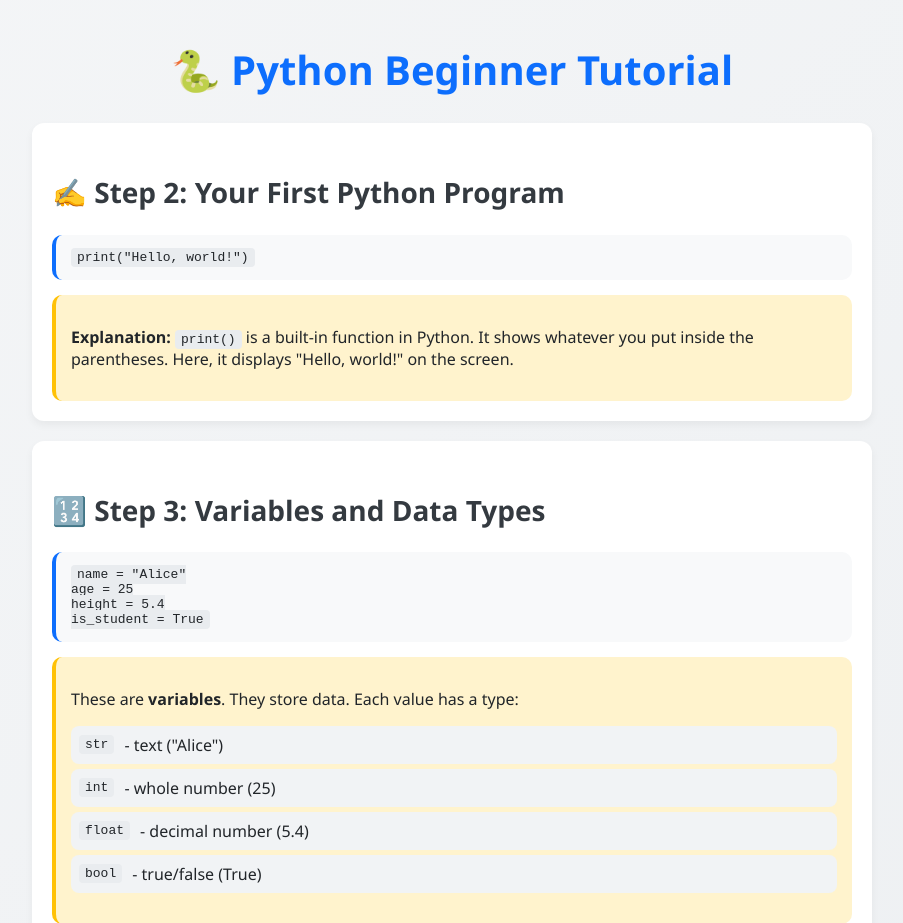
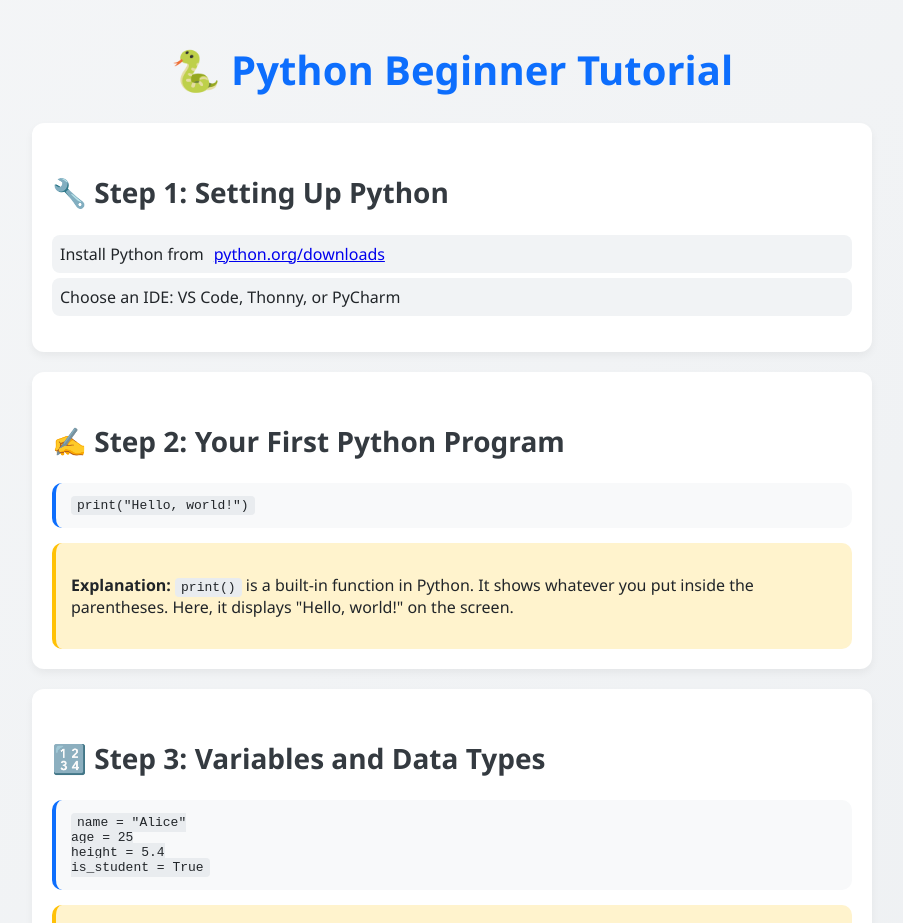
Before and after one commit to liujianing425/CLC-project, a plain HTML site: page index.html in a window 1280 px wide. Shown: the part 1560-2483 px from the top of the page, without its empty margins (188-1091 px from the left). Drawn offline with Linux system fonts and the light colour scheme.

Commit message:
Update index.html

```diff
--- a/index.html
+++ b/index.html
@@ -138,6 +138,13 @@
   </div>
 
   <h1>🐍 Python Beginner Tutorial</h1>
+  <section>
+  <h2>🔧 Step 1: Setting Up Python</h2>
+  <ul>
+    <li>Install Python from <a href="https://www.python.org/downloads">python.org/downloads</a></li>
+    <li>Choose an IDE: VS Code, Thonny, or PyCharm</li>
+  </ul>
+</section>
 
   <section>
     <h2>✍️ Step 2: Your First Python Program</h2>
```
